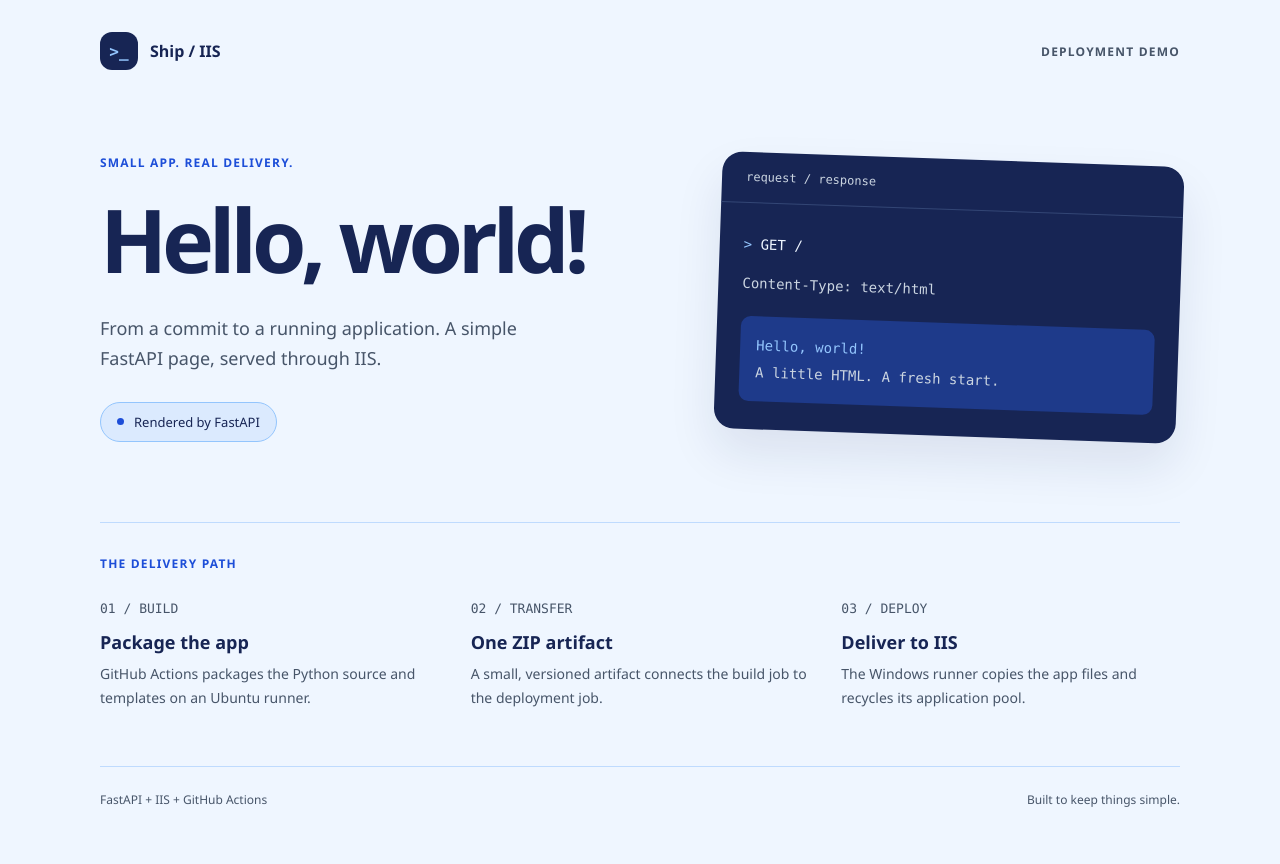
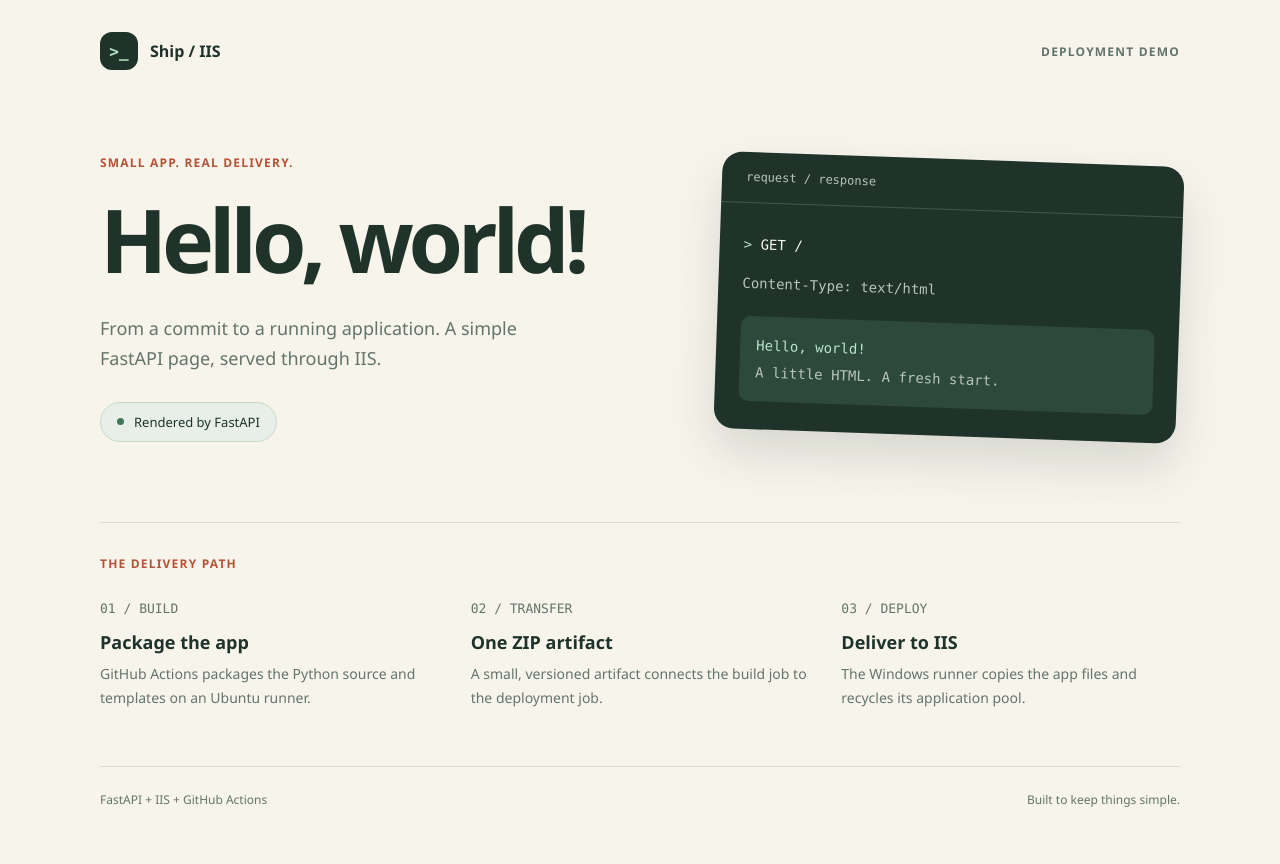
Before and after one commit to vgpdj/test_iis_github_actions, a FastAPI app: page / in a window 1280 px wide. Run offline with FastAPI, Linux system fonts and the light colour scheme.

Commit message:
changed colour

```diff
--- a/templates/hello.html
+++ b/templates/hello.html
@@ -8,8 +8,8 @@
     <style>
         :root {
             font-family: "Segoe UI", Arial, sans-serif;
-            color: #172554;
-            background: #eff6ff;
+            color: #1f332b;
+            background: #f7f4ec;
         }
         * { box-sizing: border-box; }
         body { margin: 0; }
@@ -27,8 +27,8 @@
             width: 38px;
             height: 38px;
             border-radius: 12px;
-            background: #172554;
-            color: #93c5fd;
+            background: #1f332b;
+            color: #b9e4c9;
             font-family: Consolas, monospace;
         }
         .label, .eyebrow {
@@ -37,7 +37,7 @@
             letter-spacing: 0.1em;
             text-transform: uppercase;
         }
-        .label { color: #475569; }
+        .label { color: #64746b; }
         main { padding: 84px 0 56px; }
         .hero {
             display: grid;
@@ -45,46 +45,46 @@
             gap: 64px;
             align-items: center;
         }
-        .eyebrow { color: #1d4ed8; margin: 0 0 24px; }
+        .eyebrow { color: #b45335; margin: 0 0 24px; }
         h1 { font-size: clamp(48px, 7vw, 88px); line-height: 1.02; letter-spacing: -0.06em; margin: 0; }
-        .intro { max-width: 420px; color: #475569; font-size: 18px; line-height: 1.7; margin: 28px 0; }
+        .intro { max-width: 420px; color: #64746b; font-size: 18px; line-height: 1.7; margin: 28px 0; }
         .badge {
             display: inline-flex;
             align-items: center;
             gap: 10px;
-            border: 1px solid #93c5fd;
+            border: 1px solid #cad8cc;
             border-radius: 30px;
             padding: 10px 16px;
             font-size: 13px;
-            background: #dbeafe;
+            background: #e7efe8;
         }
-        .dot { width: 7px; height: 7px; background: #1d4ed8; border-radius: 50%; }
+        .dot { width: 7px; height: 7px; background: #3e7657; border-radius: 50%; }
         .terminal {
             min-width: 0;
-            background: #172554;
-            color: #eff6ff;
+            background: #1f332b;
+            color: #f7f4ec;
             border-radius: 20px;
-            box-shadow: 0 24px 48px #17255418;
+            box-shadow: 0 24px 48px #1f332b24;
             overflow: hidden;
             transform: rotate(2deg);
         }
         .terminal-title {
             padding: 18px 24px;
-            border-bottom: 1px solid #334675;
-            color: #cbd5e1;
+            border-bottom: 1px solid #42574c;
+            color: #b8c5bb;
             font: 12px Consolas, monospace;
         }
         .terminal-body { padding: 28px 24px; font: 14px/1.9 Consolas, monospace; overflow-wrap: anywhere; }
         .terminal-body p { margin: 0 0 12px; }
-        .muted { color: #cbd5e1; }
-        .accent { color: #93c5fd; }
-        .response { padding: 16px; background: #1e3a8a; border-radius: 10px; margin-top: 20px; }
-        .pipeline { margin-top: 80px; border-top: 1px solid #bfdbfe; padding-top: 32px; }
+        .muted { color: #b8c5bb; }
+        .accent { color: #b9e4c9; }
+        .response { padding: 16px; background: #2c493b; border-radius: 10px; margin-top: 20px; }
+        .pipeline { margin-top: 80px; border-top: 1px solid #d9ddd2; padding-top: 32px; }
         .steps { display: grid; grid-template-columns: repeat(3, 1fr); gap: 32px; margin-top: 24px; }
-        .number { font: 13px Consolas, monospace; color: #475569; }
+        .number { font: 13px Consolas, monospace; color: #64746b; }
         h2 { font-size: 18px; margin: 12px 0 8px; }
-        .step p { color: #475569; font-size: 14px; line-height: 1.7; margin: 0; }
-        footer { padding: 24px 0; border-top: 1px solid #bfdbfe; color: #475569; font-size: 12px; }
+        .step p { color: #64746b; font-size: 14px; line-height: 1.7; margin: 0; }
+        footer { padding: 24px 0; border-top: 1px solid #d9ddd2; color: #64746b; font-size: 12px; }
         @media (max-width: 720px) {
             .page { padding: 24px; }
             main { padding-top: 56px; }
```
Also changed, not shown: .github/workflows/test-runner.yml (deleted).
